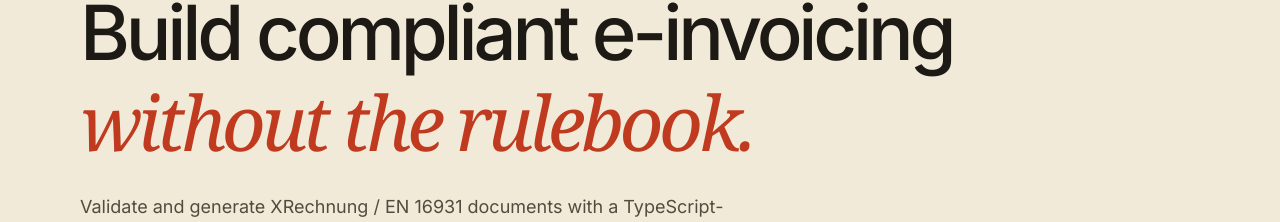
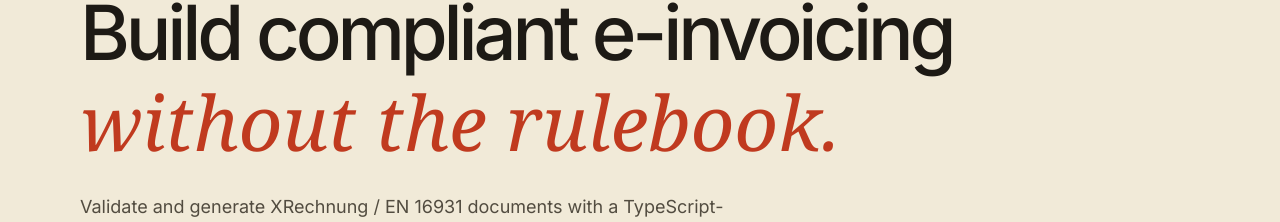
Before and after one commit to harveylegge/stampbench, a Next.js app in the folder apps/web/: page /developers in a window 1280 px wide. Shown: the part 196-418 px from the top of the page. Built offline with nearby package versions, Linux system fonts and the light colour scheme; no server answers.

Commit message:
Fix italic heading kerning

```diff
--- a/apps/web/app/globals.css
+++ b/apps/web/app/globals.css
@@ -612,6 +612,7 @@
   margin-top:.28em;
   padding-bottom:.14em;
   line-height:1.16;
+  letter-spacing:0;
 }
 
 /* Large serif follow-up lines need their own line box. Georgia's tall ascenders
@@ -625,6 +626,7 @@
   margin-top:.14em;
   padding-bottom:.1em;
   line-height:1.12;
+  letter-spacing:0;
 }
 
 /* My invoices opens as an everyday business tool. Advanced keeps the export
```
